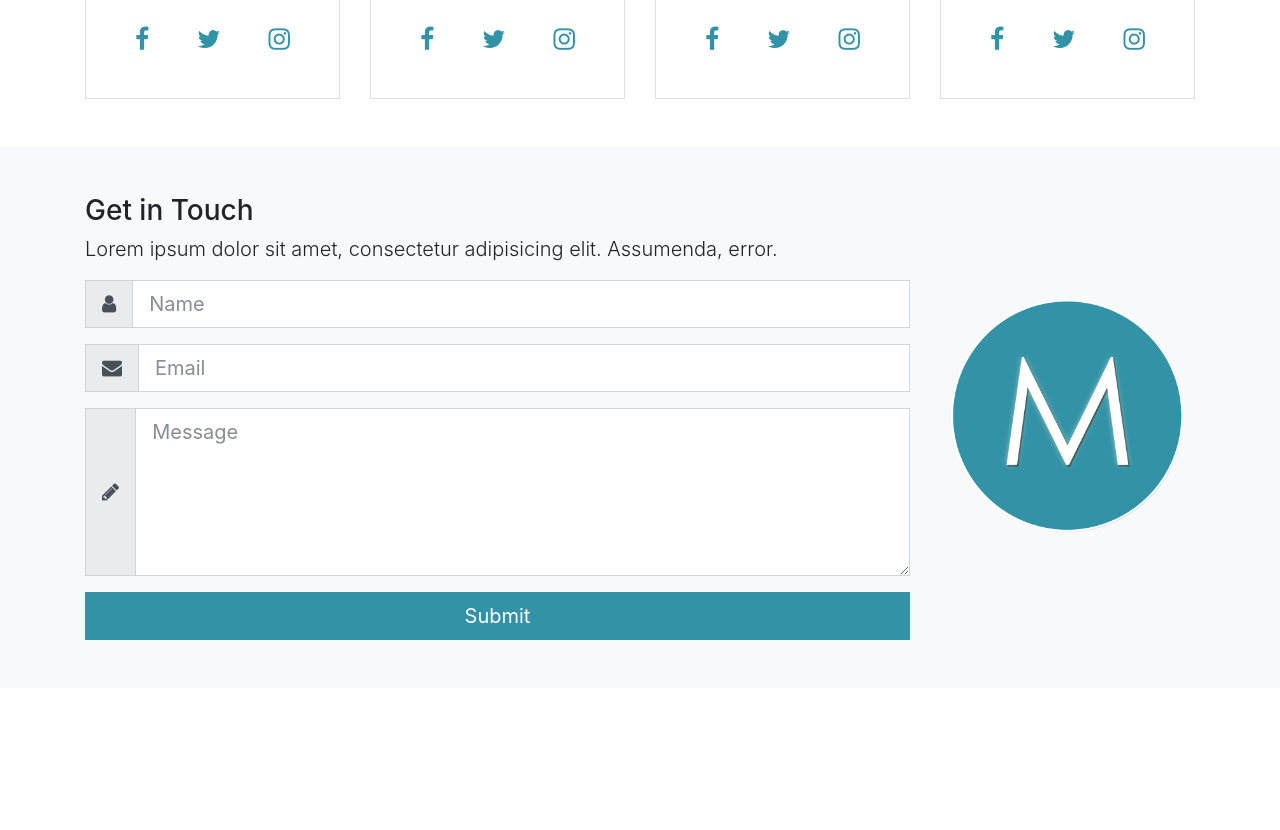
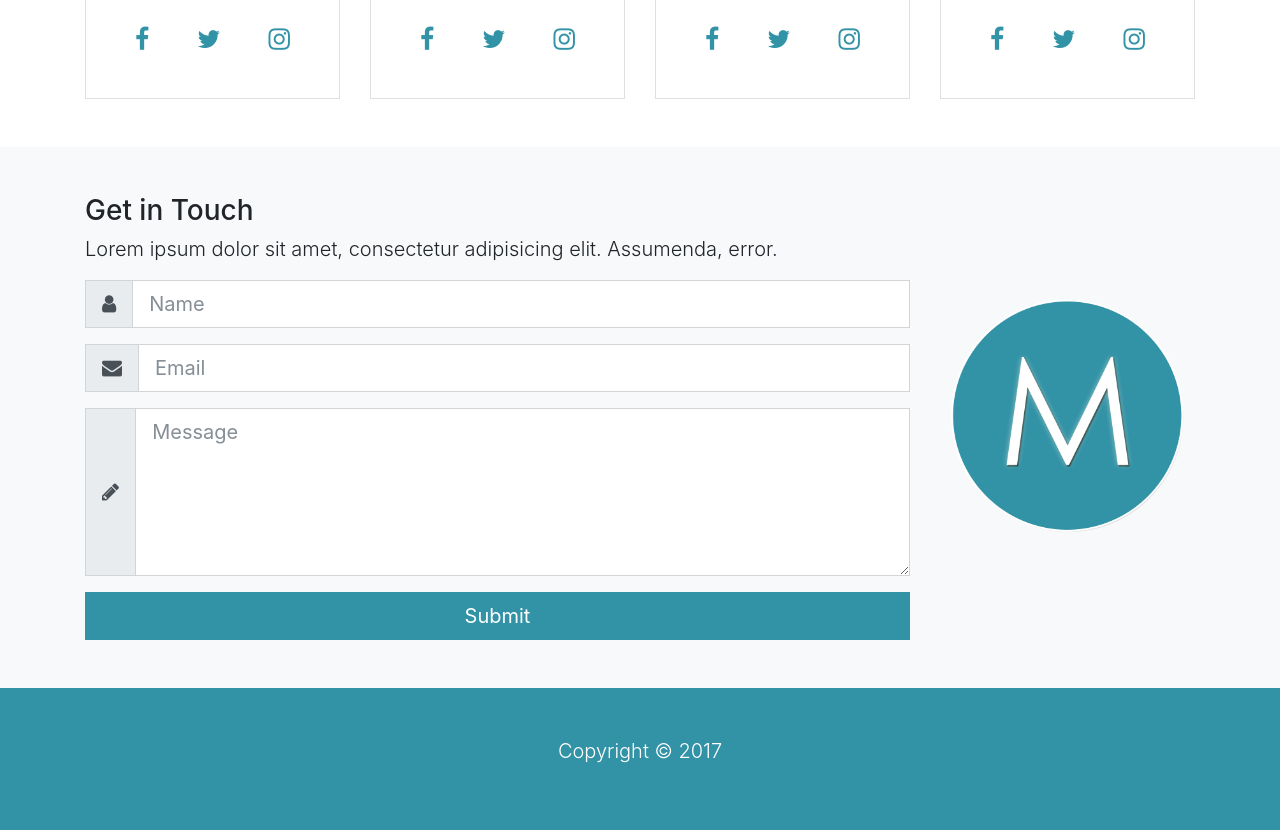
Before and after one commit to toddcf/mizuxe, a website: page src/index.html in a window 1280 px wide. Shown: the part 2254-3084 px from the top of the page. Before the commit the page ends 2942 px from the top, so only its background shows below. Drawn offline with Linux system fonts and the light colour scheme.

Commit message:
Added footer.

```diff
--- a/src/index.html
+++ b/src/index.html
@@ -338,6 +338,17 @@
 		</div>
 	</section>
 
+	<!-- FOOTER -->
+	<footer id="main-footer" class="py-5 bg-primary text-white">
+		<div class="container">
+			<div class="row text-center">
+				<div class="col">
+					<p class="lead">Copyright&nbsp;&copy;&nbsp;2017</p>
+				</div>
+			</div>
+		</div>
+	</footer>
+
 	<!-- jQuery -->
 	<script src="js/jquery.min.js"></script>
 	<script src="js/popper.min.js"></script>
```
